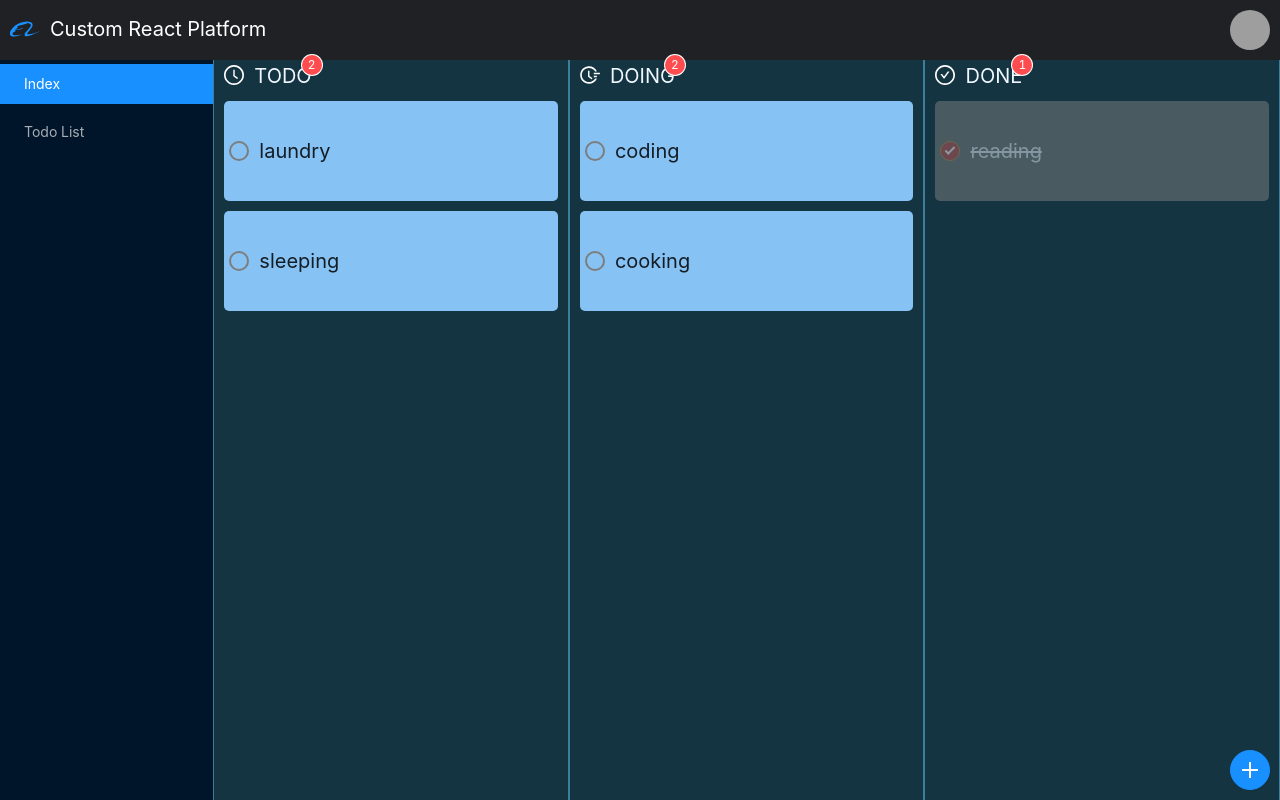
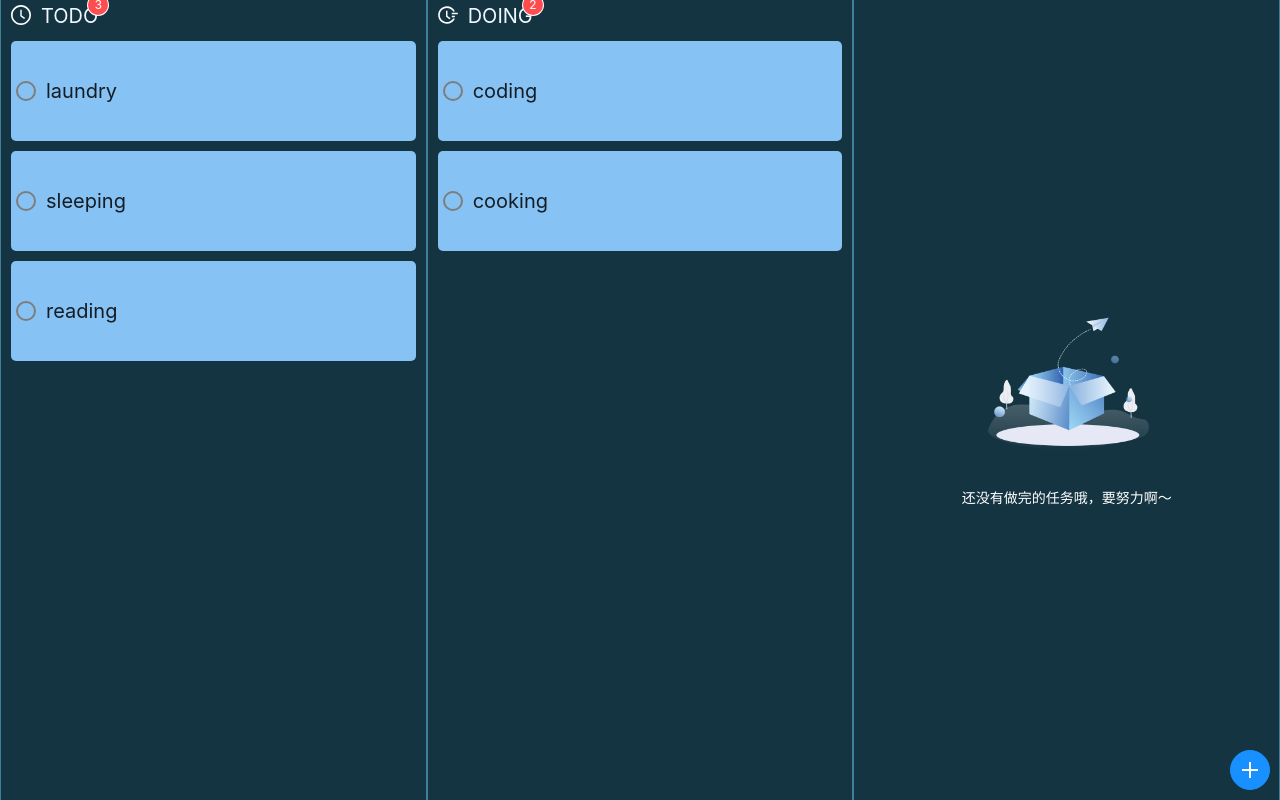
Before and after one commit to stefan-ysh/react-todo, a React app: page /todo-list in a window 1280 px wide. Built offline with nearby package versions, Linux system fonts and the light colour scheme; grey boxes are pictures that could not be loaded.

Commit message:
feat:暂时隐藏 header sider

```diff
--- a/src/App.css
+++ b/src/App.css
@@ -11,6 +11,7 @@
   width: 100%;
 }
 .app-bottom {
-  height: calc(100vh - 60px);
+  /* height: calc(100vh - 60px); */
+  height: 100vh;
   display: flex;
 }
--- a/src/App.tsx
+++ b/src/App.tsx
@@ -1,17 +1,17 @@
 import React from "react";
 import "./App.css";
-import Header from "./components/Header";
-import Sider from "./components/Sider";
+// import Header from "./components/Header";
+// import Sider from "./components/Sider";
 import Content from "./components/Content";
 
 function App() {
   return (
     <div className="app">
-      <div className="app-top">
+      {/* <div className="app-top">
         <Header></Header>
-      </div>
+      </div> */}
       <div className="app-bottom">
-        <Sider></Sider>
+        {/* <Sider></Sider> */}
         <Content />
       </div>
     </div>
--- a/src/pages/TodoList/index.tsx
+++ b/src/pages/TodoList/index.tsx
@@ -47,7 +47,7 @@ const list: Array<TaskItem> = [
     title: "reading",
     startTime: "2022-05-15",
     description: "",
-    status: "done",
+    status: "todo",
   },
   {
     title: "cooking",
```
